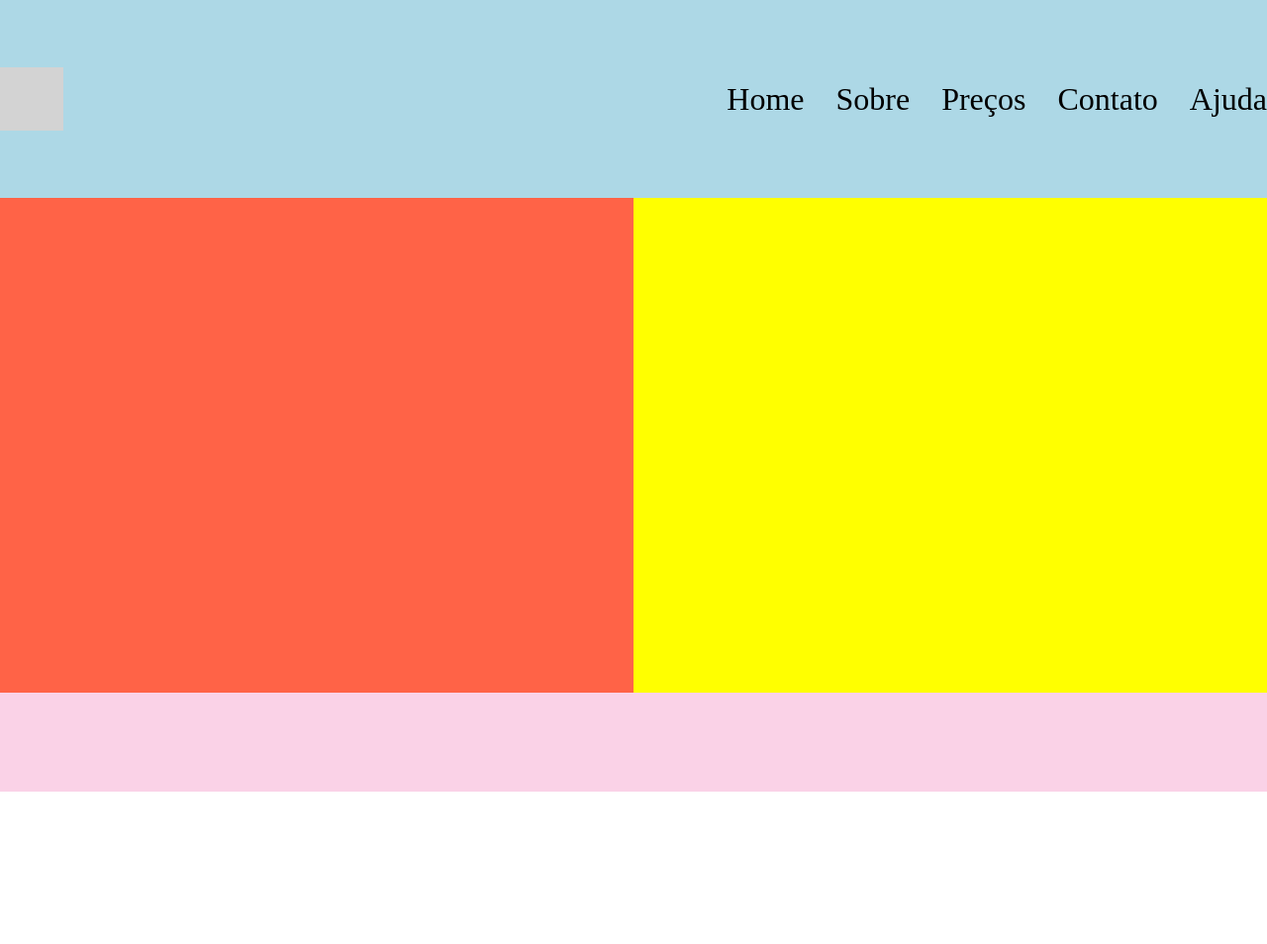
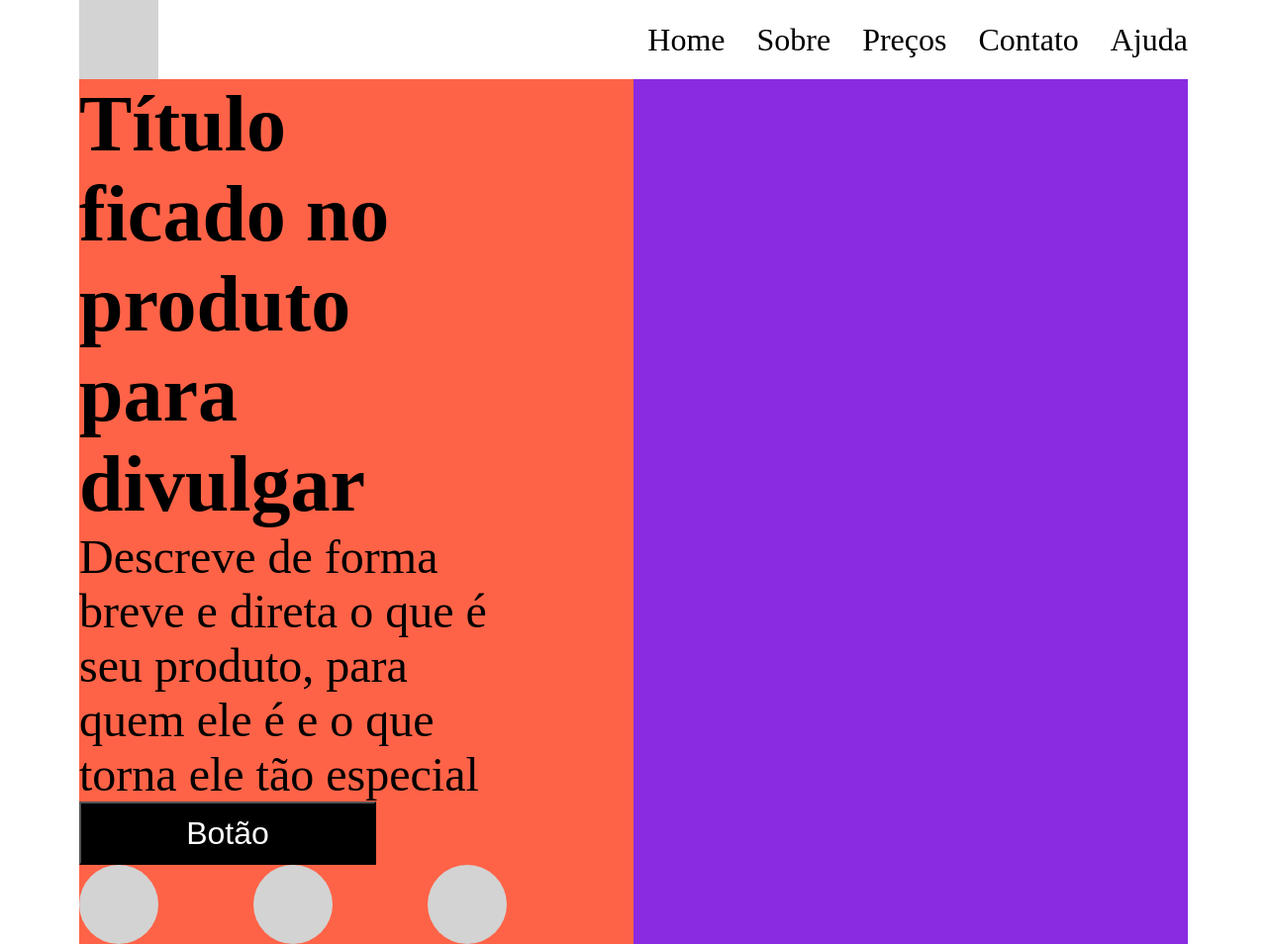
Before and after one commit to kauanmlk9860/layout-ba1, a plain HTML site: page index.html in a window 1280 px wide. Shown: the whole page at 99% size. Before the commit the page ends 800 px from the top, so only its background shows below. Drawn offline with Linux system fonts and the light colour scheme.

Commit message:
Conteúdo ok

```diff
--- a/index.html
+++ b/index.html
@@ -2,8 +2,9 @@
 <html lang="pt-br">
 <head>
     <meta charset="UTF-8">
+    <meta http-equiv="X-UA-Compatible" content="IE=edge">
     <meta name="viewport" content="width=device-width, initial-scale=1.0">
-    <link rel="stylesheet" href="style.css">
+    <link rel="stylesheet" href="./style.css">
     <title>Layout</title>
 </head>
 <body>
@@ -11,17 +12,28 @@
         <div class="logo"></div>
         <nav class="menu">
             <ul>
-                <li><a href="#">Home</a></li>
-                <li><a href="#">Sobre</a></li>
-                <li><a href="#">Preços</a></li>
-                <li><a href="#">Contato</a></li>
-                <li><a href="#">Ajuda</a></li>
+                <li><a href="">Home</a></li>
+                <li><a href="">Sobre</a></li>
+                <li><a href="">Preços</a></li>
+                <li><a href="">Contato</a></li>
+                <li><a href="">Ajuda</a></li>
             </ul>
         </nav>
     </header>
     <main>
-        <div class="conteudo"</div>
-        <div class="Destaque"</div>
+        <div class="conteudo">
+            <h1>Título ficado no produto para divulgar</h1>
+            <p>Descreve de forma breve e direta o que é seu produto, para quem ele é e o que torna ele tão especial</p>
+            <div class="acao">
+                <button><a href="">Botão</a></button>
+            </div>
+            <div class="social">
+                <div></div>
+                <div></div>
+                <div></div>
+            </div>
+        </div>
+        <div class="destaque"></div>
     </main>
     <footer></footer>
 
--- a/style.css
+++ b/style.css
@@ -1,39 +1,46 @@
-    /*RESET */
-
+/* RESET*/
 *{
     margin: 0;
     padding: 0;
     box-sizing: border-box;
+
 }
+
 a{
     text-decoration: none;
-     color: inherit;
-}
-ul, ol, li{
-    list-style-type: none ;
+    color: inherit;
+
 }
 
-    /* FIM RESET */
+ul, ol, li{
+    list-style: none;
 
-body {
+}
+
+/* Fim do Reset */
+
+body{
     height: 100vh;
-    Display: flex;
+    display: flex;
     flex-direction: column;
+    padding-inline: 80px;
 }
 
 header{
     height: 200px;
-    Background-color: lightBLUE;
     display: flex;
     justify-content: space-between;
     align-items: center;
+
 }
-.logo {
-    height: 64px;
-    width: 64px;
+
+.logo{
+    height: 80px;
+    width: 80px;
     background-color: lightgray;
-    align-items: center;
+
 }
+
 .menu ul{
     display: flex;
     gap: 32px;
@@ -42,18 +49,51 @@ header{
 
 main{
     flex-grow: 1;
-    background-color: yellow;
     display: flex;
+
 }
+
 .conteudo{
     width: 50%;
     background-color: tomato;
+    padding-right: 128px;
+    display: flex;
+    flex-direction: column;
+    justify-content: space-between;
+
+
+
+}
+.conteudo h1{
+    font-size: 80px;
+
+}
+.conteudo p{
+    font-size: 48px;
+}
+.conteudo button{
+    height: 64px;
+    width: 300px;
+    font-size: 32px;
+    background-color: black;
+    color: white;
+}
+.social{
+    display: flex;
+    justify-content: space-between;
+}
+.social div{
+    height: 80px;
+    width: 80px;
+    border-radius: 50%;
+    background-color: lightgray;
 }
 .destaque{
     width: 50%;
-    background-color: lightgrey;
+    background-color: blueviolet;
 }
+
 footer{
     height: 100px;
-    background-color: rgb(250, 210, 231);
+    background-color: brown;
 }
```
